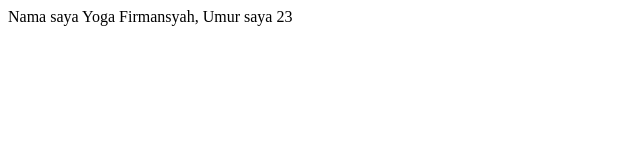
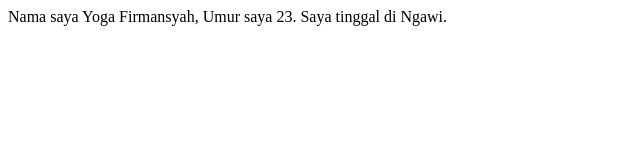
Before and after one commit to Yoga-Firmansyah/new-project-laravel, a plain HTML site: page index.html in a window 1280 px wide. Shown: the whole page, without its empty margins (0-640 px from the left). Drawn offline with Linux system fonts and the light colour scheme.

Commit message:
add tempat tinggal

```diff
--- a/index.html
+++ b/index.html
@@ -5,6 +5,7 @@
     <title>Halo</title>
 </head>
 <body>
-    Nama saya Yoga Firmansyah, Umur saya 23
+    Nama saya Yoga Firmansyah, Umur saya 23.
+    Saya tinggal di Ngawi.
 </body>
 </html>
```
